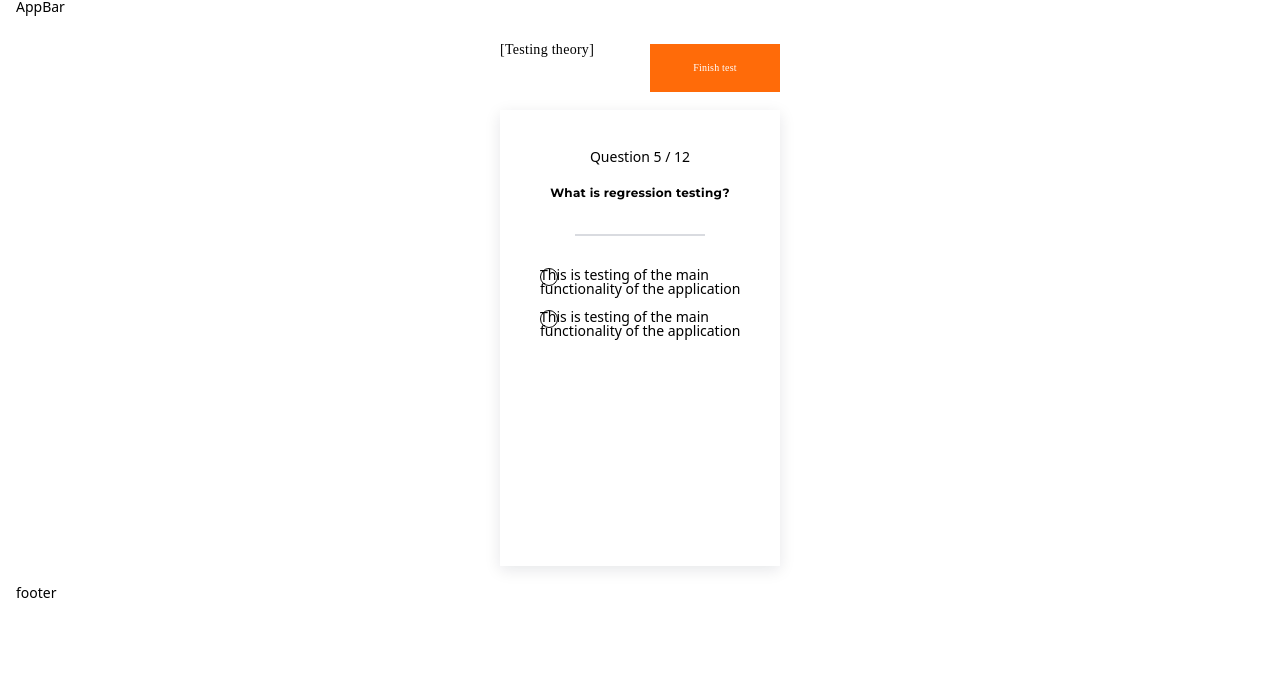
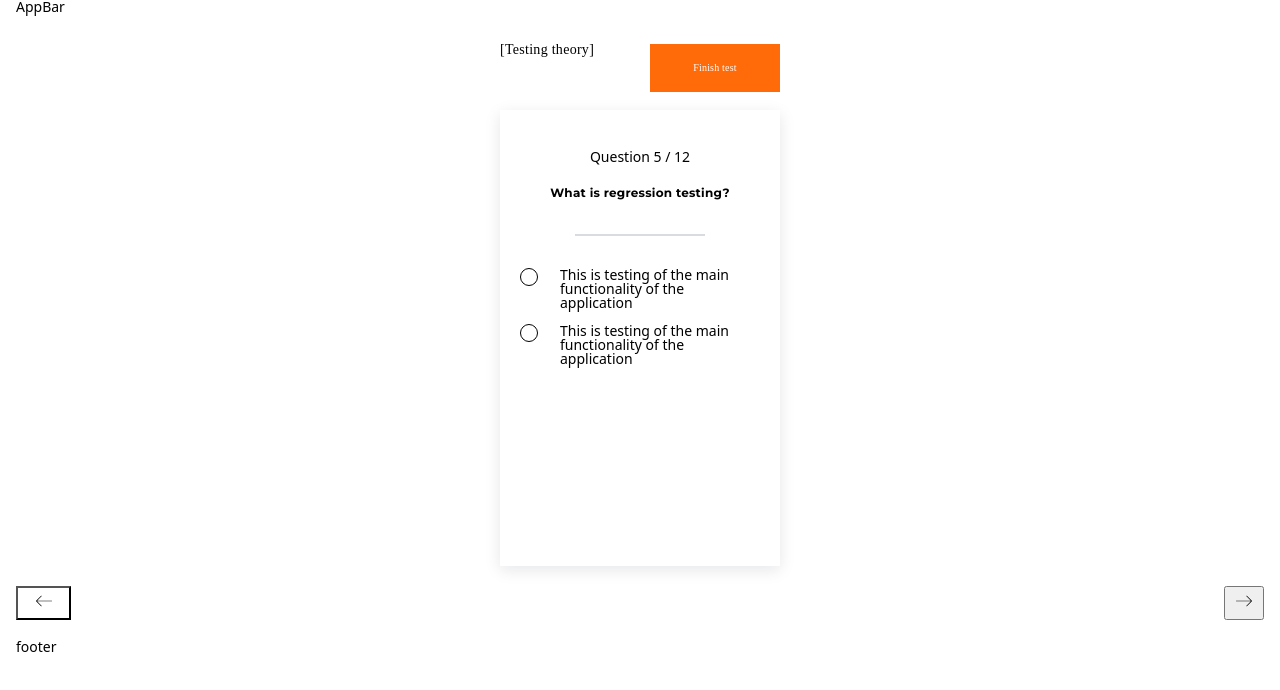
Before and after one commit to AnnaSobchenko/pro-test, a React (Create React App) app: page /test in a window 1280 px wide. Shown: the top 690 px of the page. Built offline with nearby package versions, Linux system fonts and the light colour scheme.

Commit message:
create next test btn

```diff
--- a/src/pages/TestPage/TestPage.jsx
+++ b/src/pages/TestPage/TestPage.jsx
@@ -1,5 +1,6 @@
 import { Link } from "react-router-dom";
 import s from "./TestPage.module.scss";
+import Icons from "../../images/symbol-defs.svg";
 
 const TestPage = () => {
   return (
@@ -41,6 +42,19 @@ const TestPage = () => {
           </li>
         </ul>
       </div>
+
+      <div className={s.btn__wrapper}>
+        <button className={s.btn__left}>
+          <svg className={s.btn__icon} width="24px" height="16px">
+            <use xlinkHref={`${Icons}#icon-left-black`} />
+          </svg>
+        </button>
+        <button>
+          <svg className={s.btn__icon} width="24px" height="16px">
+            <use xlinkHref={`${Icons}#icon-right-black`} />
+          </svg>
+        </button>
+      </div>
     </section>
   );
 };
--- a/src/pages/TestPage/TestPage.module.scss
+++ b/src/pages/TestPage/TestPage.module.scss
@@ -11,9 +11,8 @@
   width: 280px;
   height: 456px;
   margin: 0 auto;
+
   padding: 40px 20px 75px;
-  //   padding-top: 40px;
-  //   padding-bottom: 75px;
 
   background: #ffffff;
   box-shadow: 0px 4px 15px rgba(2, 23, 42, 0.1);
@@ -29,6 +28,20 @@
   letter-spacing: 0.02em;
 
   color: #000000;
+}
+.btn__wrapper {
+  display: flex;
+  justify-content: space-between;
+  margin-top: 20px;
+}
+.btn__left {
+  width: 55px;
+  height: 34px;
+
+  background: #ffffff;
+}
+.btn__icon {
+  border: none;
 }
 .finish__btn {
   width: 130px;
@@ -71,28 +84,28 @@
   opacity: 0.15;
   border: 1px solid #00122f;
 }
-.question__list {
-}
 .question__item {
   margin-bottom: 14px;
+  margin-left: 20px;
 }
 .question__text {
   position: relative;
 
-  margin-left: 20px;
   width: 202px;
   display: inline-block;
+  margin-left: 20px;
 
   &::before {
     content: "";
     display: block;
     width: 18px;
     height: 18px;
-    border: 1px solid black;
     position: absolute;
     top: 0;
-    left: 0;
+    left: -40px;
     border-radius: 50%;
+
+    border: 1px solid black;
   }
   &::after {
     content: "";
@@ -100,13 +113,15 @@
     display: block;
     width: 15px;
     height: 15px;
-    background-color: red;
-    border-radius: 50%;
+
     top: 10px;
-    left: 10px;
+    left: -30px;
     opacity: 0;
     transition: 0.2s;
     transform: translate(-50%, -50%);
+
+    background-color: red;
+    border-radius: 50%;
   }
 }
 .question__itemLabel {
```
